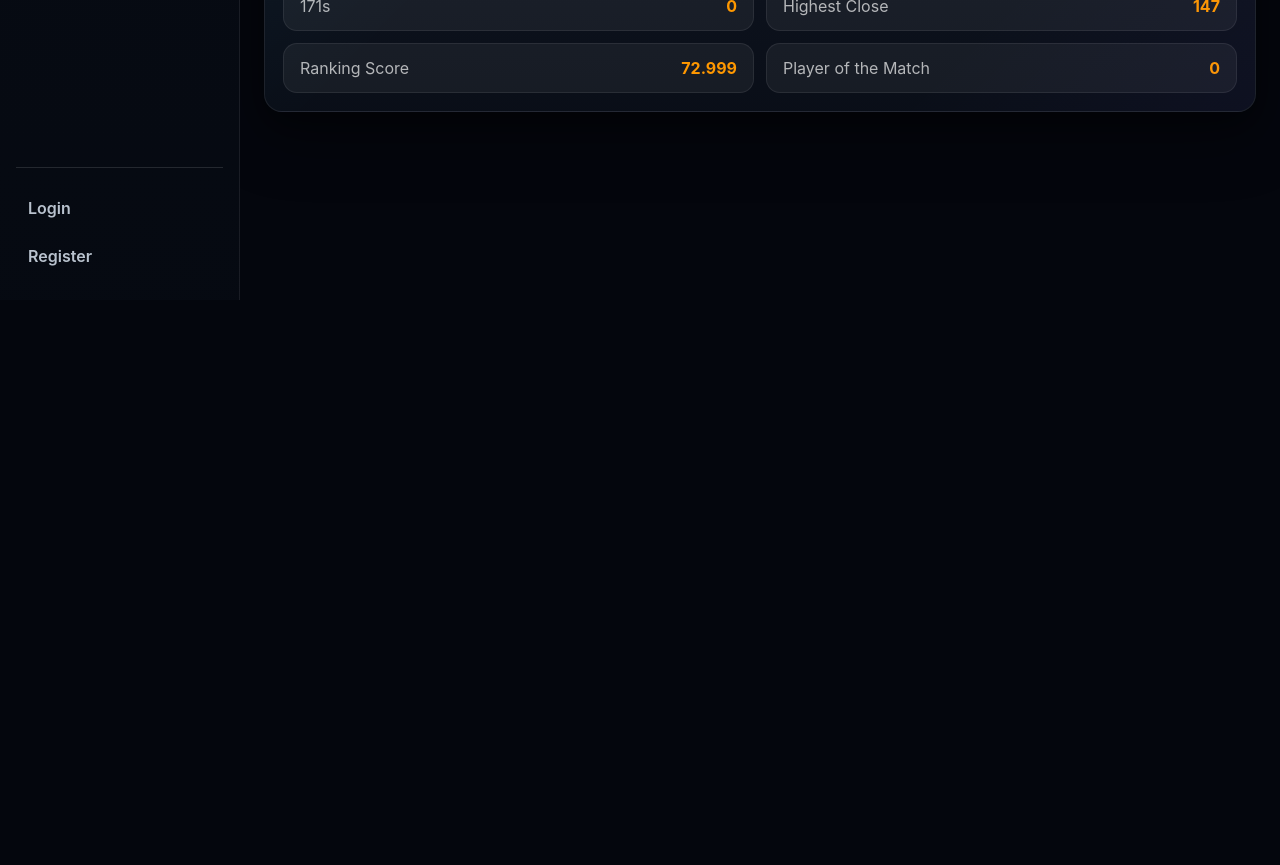
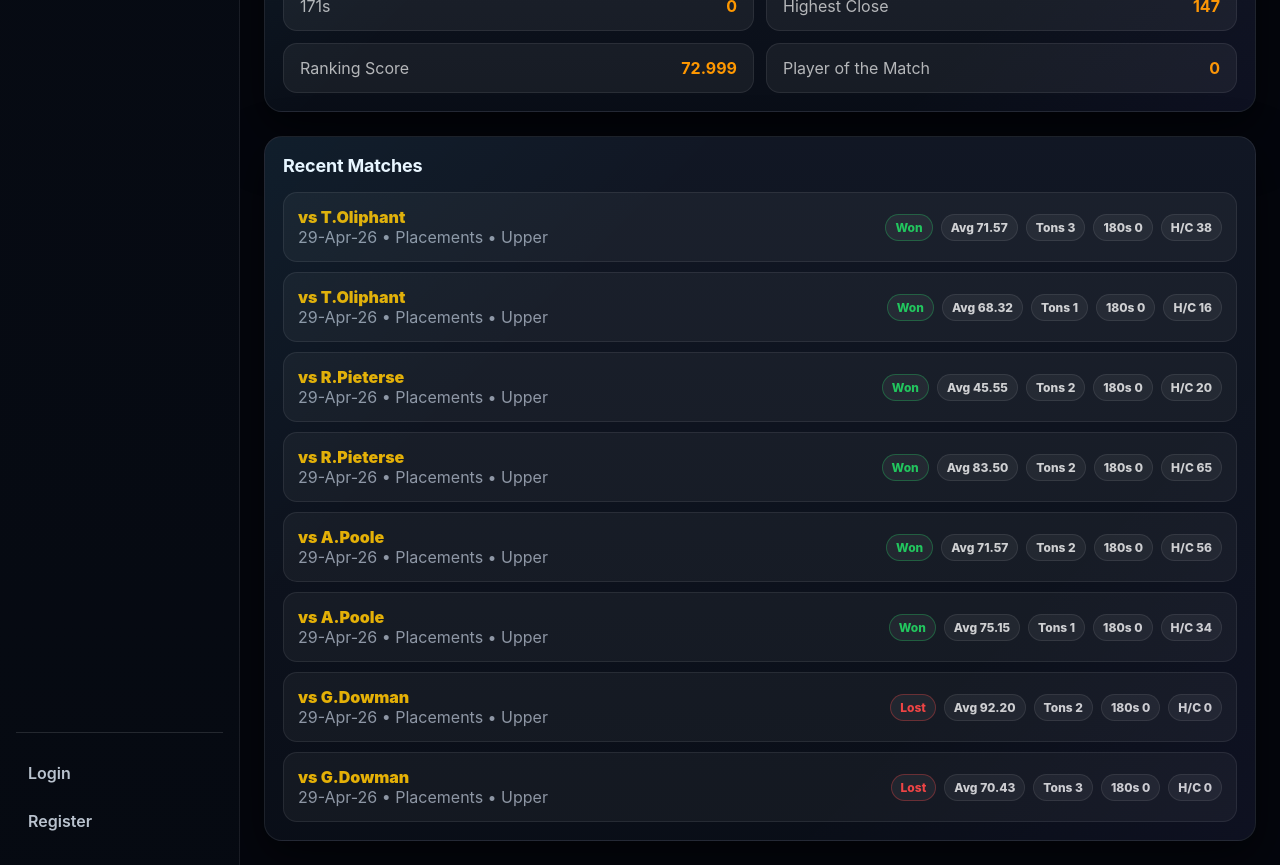
Before and after one commit to jakes007/ODA, a React app in the folder frontend/: page /player/player_1777548303120_45456 in a window 1280 px wide. Shown: the part 500-1365 px from the top of the page. Before the commit the page ends 800 px from the top, so only its background shows below. Built offline with nearby package versions, Linux system fonts and the light colour scheme; the HTML template or start-up script is replaced by a standard one.

Commit message:
Add recent matches section to player profile

```diff
--- a/frontend/src/index.css
+++ b/frontend/src/index.css
@@ -2654,3 +2654,63 @@ overflow: hidden;
 text-overflow: ellipsis; /* ... if too long */
 }
 }
+
+.recent-matches-list {
+  display: flex;
+  flex-direction: column;
+  gap: 10px;
+}
+
+.recent-match-row {
+  display: grid;
+  grid-template-columns: 1fr auto;
+  gap: 16px;
+  align-items: center;
+  padding: 14px;
+  border-radius: 14px;
+  text-decoration: none;
+  background: rgba(255, 255, 255, 0.045);
+  border: 1px solid rgba(255, 255, 255, 0.08);
+}
+
+.recent-match-title {
+  color: rgb(228, 176, 7);
+  font-weight: 900;
+}
+
+.recent-match-stats {
+  display: flex;
+  gap: 8px;
+  flex-wrap: wrap;
+  justify-content: flex-end;
+}
+
+.recent-match-stats span {
+  font-size: 12px;
+  font-weight: 850;
+  color: rgba(255, 255, 255, 0.78);
+  padding: 5px 9px;
+  border-radius: 999px;
+  background: rgba(255, 255, 255, 0.055);
+  border: 1px solid rgba(255, 255, 255, 0.08);
+}
+
+.recent-match-stats .result-win {
+  color: #22c55e;
+  border-color: rgba(34, 197, 94, 0.35);
+}
+
+.recent-match-stats .result-loss {
+  color: #ef4444;
+  border-color: rgba(239, 68, 68, 0.35);
+}
+
+@media (max-width: 640px) {
+  .recent-match-row {
+    grid-template-columns: 1fr;
+  }
+
+  .recent-match-stats {
+    justify-content: flex-start;
+  }
+}
--- a/frontend/src/pages/PlayerProfilePage.jsx
+++ b/frontend/src/pages/PlayerProfilePage.jsx
@@ -4,6 +4,7 @@ import PageHeader from '../components/common/PageHeader';
 import StatCard from '../components/common/StatCard';
 import { importedRankingsData } from '../data/importedRankingsData';
 import { importedRegistryData } from '../data/importedRegistryData';
+import { importedFixturesData } from '../data/importedFixturesData';
 
 function formatPercent(value) {
   return `${Number(value || 0).toFixed(1)}%`;
@@ -80,6 +81,44 @@ function findRegistryPlayer(playerId) {
       );
     }) || null
   );
+}
+
+function getRecentMatchesForPlayer(player) {
+  const allFixtures = [
+    ...(importedFixturesData.divisions?.Upper || []),
+    ...(importedFixturesData.divisions?.Lower || [])
+  ];
+
+  const playerName = player?.playerName || player?.fullName || '';
+  const playerId = player?.playerId || '';
+
+  return allFixtures
+    .flatMap((fixture) =>
+      (fixture.playerRows || [])
+        .filter((row) => {
+          return (
+            row.playerId === playerId ||
+            row.playerName === playerName
+          );
+        })
+        .map((row) => ({
+          fixtureId: fixture.id,
+          date: fixture.date,
+          competitionName: importedFixturesData.competitionName,
+          season: importedFixturesData.season,
+          division: fixture.division,
+          fixtureName: fixture.fixtureName,
+          opponentName: row.opponentName,
+          average: row.average,
+          tons: row.tons,
+          oneEighties: row.oneEighties,
+          highestClose: row.highestClose,
+          result: row.singlesWon ? 'Won' : 'Lost'
+        }))
+    )
+    .slice()
+    .sort((a, b) => new Date(b.date) - new Date(a.date))
+    .slice(0, 8);
 }
 
 function groupPlayersByClub(players) {
@@ -194,6 +233,8 @@ export default function PlayerProfilePage() {
     playerContexts.find((context) => context.contextKey === selectedContextKey) ||
     playerContexts[0];
 
+    const recentMatches = getRecentMatchesForPlayer(player || registryPlayer);
+
   return (
     <div className="page-stack player-profile-page">
       <PageHeader
@@ -301,9 +342,48 @@ export default function PlayerProfilePage() {
                 <strong>{player.playerOfMatch}</strong>
               </div>
             </div>
-          </section>
-        </>
-      )}
+            </section>
+
+<section className="panel premium-panel">
+  <div className="panel-header">
+    <h3 className="panel-title">Recent Matches</h3>
+  </div>
+
+  {!recentMatches.length ? (
+    <p className="muted-text">No recent match data found for this player.</p>
+  ) : (
+    <div className="recent-matches-list">
+      {recentMatches.map((match, index) => (
+        <Link
+          key={`${match.fixtureId}-${match.opponentName}-${index}`}
+          to={`/competition/fixtures/${match.fixtureId}`}
+          className="recent-match-row"
+        >
+          <div>
+            <div className="recent-match-title">
+              vs {match.opponentName || 'Unknown Opponent'}
+            </div>
+            <div className="muted-text">
+              {match.date} • {match.competitionName} • {match.division}
+            </div>
+          </div>
+
+          <div className="recent-match-stats">
+            <span className={match.result === 'Won' ? 'result-win' : 'result-loss'}>
+              {match.result}
+            </span>
+            <span>Avg {formatNumber(match.average, 2)}</span>
+            <span>Tons {match.tons}</span>
+            <span>180s {match.oneEighties}</span>
+            <span>H/C {match.highestClose}</span>
+          </div>
+        </Link>
+      ))}
+    </div>
+  )}
+</section>
+</>
+)}
     </div>
   );
 }
```
